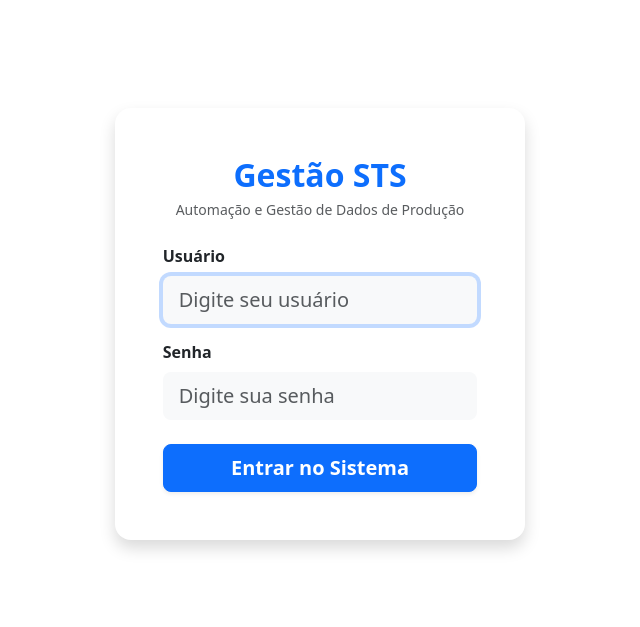
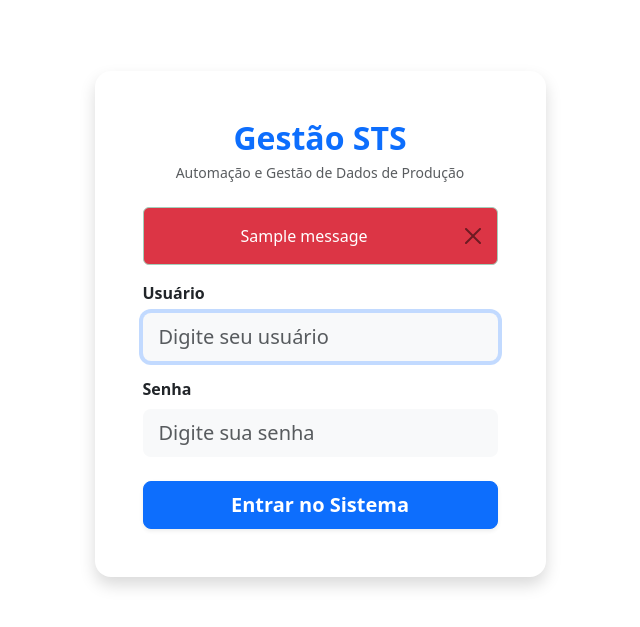
Before and after one commit to GabrYelM/Gestao_STS, a Flask app: page /login in a window 1280 px wide. Shown: the part 56-683 px from the top of the page, without its empty margins (320-960 px from the left). Run offline with Flask 3, Linux system fonts and the light colour scheme; tables that the repository leaves empty hold one stand-in row (values such as "Sample post"); one stand-in notice (Sample message) is shown.

Commit message:
commit 18: adiciona mensagem de erro para login incorreto

```diff
--- a/templates/login.html
+++ b/templates/login.html
@@ -3,8 +3,9 @@
 {% block title %}Login - Gestão STS{% endblock %}
 
 {% block content %}
+<div class="container">
     <div class="row justify-content-center align-items-center" style="min-height: 75vh;">
-    <div class="col-12 col-md-6 col-lg-4">
+        <div class="col-12 col-md-6 col-lg-5">
             <div class="card shadow border-0 rounded-4 mt-5">
                 <div class="card-body p-5">
 
@@ -12,6 +13,17 @@
                         <h2 class="fw-bold text-primary mb-1">Gestão STS</h2>
                         <p class="text-muted small">Automação e Gestão de Dados de Produção</p>
                     </div>
+
+                    {% with messages = get_flashed_messages(with_categories=true) %}
+                        {% if messages %}
+                            {% for category, message in messages %}
+                                <div class="bg-danger alert alert-{{ category }} alert-dismissible fade show text-center text-white" role="alert">
+                                    {{ message }}
+                                    <button type="button" class="btn-close" data-bs-dismiss="alert" aria-label="Close"></button>
+                                </div>
+                            {% endfor %}
+                        {% endif %}
+                    {% endwith %}
 
                     <form method="POST" action="">
 
@@ -35,4 +47,5 @@
             </div>
         </div>
     </div>
+</div>
 {% endblock %}
```
Lines whose indentation alone changed are shown as unchanged.
